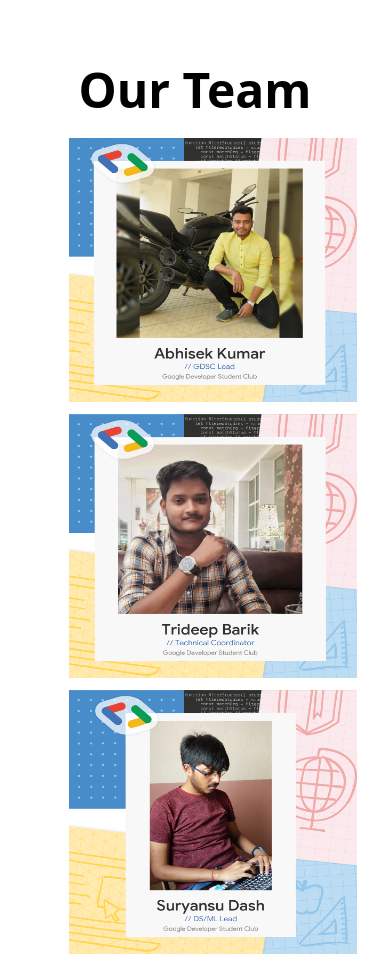
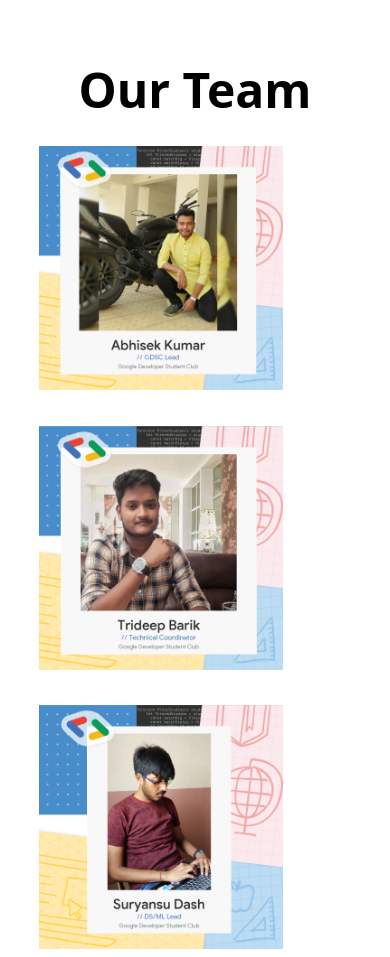
Before and after one commit to Soumyakanta06/DSC-CLUB-WEBSITE, a plain HTML site: page index.html in a window 390 px wide. Shown: the part 2880-3837 px from the top of the page. Drawn offline with nearby package versions, Linux system fonts and the light colour scheme; some packages are replaced by stand-ins of ours; a web font is replaced by a local one.

Commit message:
Update style.css

```diff
--- a/style.css
+++ b/style.css
@@ -368,9 +368,8 @@ body {
 
   }
 }
+/* -------- */
 
-
-/* -------- */
 
 /* ------- */
 /* Our Team */
@@ -391,20 +390,18 @@ body {
 
 .card {
   display: inline-flex !important;
-  margin: 0% 5% 3% 8%;
+  margin: 0% 5% 3% 7%;
+  padding: 2%;
   border: none !important;
 }
-
+@media  screen and (max-width:480px) {
+  .card{
+    height: 268px !important;
+    width:268px !important;
+  }
+}
 .contt {
   justify-content: center;
-}
-
-@media screen and (max-width:480px) {
-  .card img{
-    height: 264px !important;
-    width: 288px !important;
-
-  }
 }
 
 .image {
@@ -465,10 +462,8 @@ body {
 .card .fa-linkedin:hover {
   color: #0077b5;
 }
-.hh{
-  justify-content: center;
-}
 /* ------ */
+
 
 /* -------- */
 /* FAQ Section */
```
